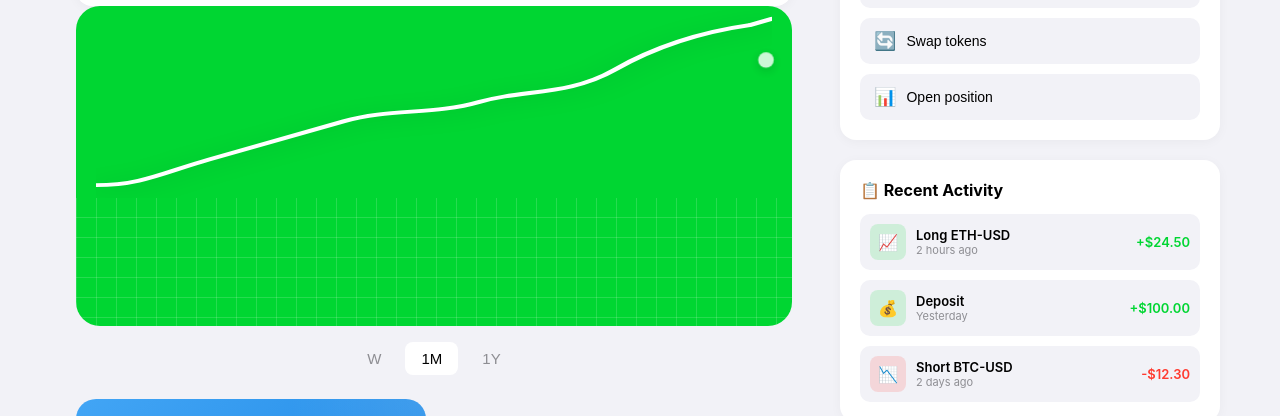
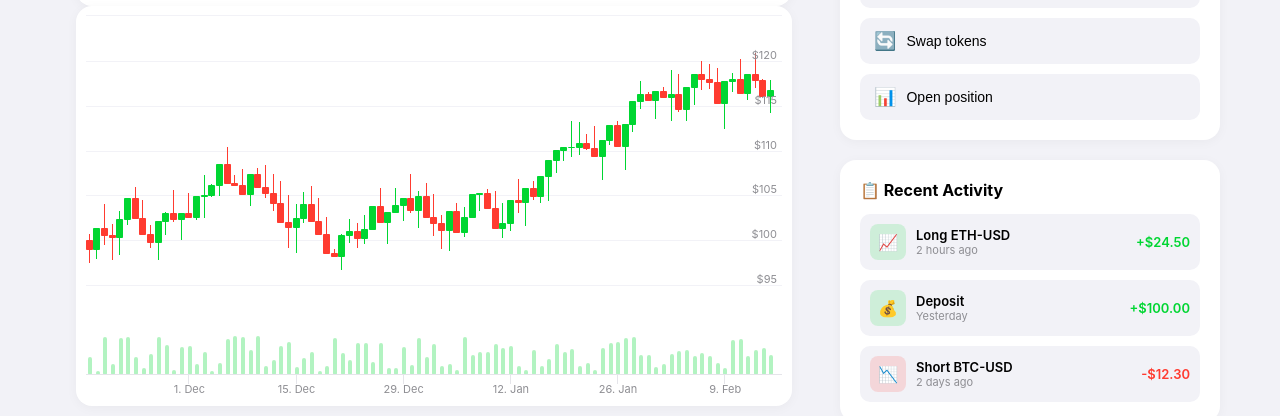
Before and after one commit to luckshury/trading-app, a plain HTML site: page index.html in a window 1280 px wide. Shown: the part 397-813 px from the top of the page. Drawn offline with nearby package versions, Linux system fonts and the light colour scheme.

Commit message:
Add Highcharts Stock candlestick chart with volume

```diff
--- a/index.html
+++ b/index.html
@@ -8,6 +8,10 @@
     <meta name="theme-color" content="#ffffff">
     <title>Trading App</title>
     <link rel="manifest" href="manifest.json">
+    <!-- Highcharts Stock -->
+    <script src="https://code.highcharts.com/stock/highstock.js"></script>
+    <script src="https://code.highcharts.com/stock/modules/data.js"></script>
+    <script src="https://code.highcharts.com/stock/modules/exporting.js"></script>
     <style>
         * {
             margin: 0;
@@ -299,64 +303,22 @@
 
         /* ========== CHART ========== */
         .chart-container {
-            background: var(--green);
-            border-radius: 24px;
-            padding: 20px;
-            height: 240px;
+            background: var(--card-bg);
+            border-radius: 16px;
+            height: 300px;
             position: relative;
             overflow: hidden;
             margin-bottom: 16px;
+            box-shadow: 0 2px 12px rgba(0,0,0,0.04);
         }
 
-        .chart-grid {
-            position: absolute;
-            bottom: 0;
-            left: 0;
-            right: 0;
-            height: 40%;
-            background-image:
-                linear-gradient(to right, rgba(255,255,255,0.15) 1px, transparent 1px),
-                linear-gradient(to top, rgba(255,255,255,0.15) 1px, transparent 1px);
-            background-size: 20px 20px;
+        /* Highcharts custom styling */
+        .highcharts-background {
+            fill: transparent;
         }
 
-        .chart-line {
-            position: absolute;
-            bottom: 40%;
-            left: 20px;
-            right: 20px;
-            height: 60%;
-        }
-
-        .chart-svg {
-            width: 100%;
-            height: 100%;
-        }
-
-        .chart-path {
-            fill: none;
-            stroke: white;
-            stroke-width: 3;
-            stroke-linecap: round;
-            stroke-linejoin: round;
-            filter: drop-shadow(0 2px 8px rgba(0,0,0,0.15));
-        }
-
-        .chart-dot {
-            position: absolute;
-            right: 20px;
-            top: 15%;
-            width: 12px;
-            height: 12px;
-            background: white;
-            border-radius: 50%;
-            box-shadow: 0 2px 8px rgba(0,0,0,0.2);
-            animation: pulse-dot 2s ease-in-out infinite;
-        }
-
-        @keyframes pulse-dot {
-            0%, 100% { transform: scale(1); opacity: 1; }
-            50% { transform: scale(1.3); opacity: 0.8; }
+        .highcharts-range-selector-group {
+            display: none;
         }
 
         /* ========== TIME FILTERS ========== */
@@ -741,7 +703,7 @@
             }
 
             .chart-container {
-                height: 280px;
+                height: 350px;
             }
 
             .bottom-nav {
@@ -779,7 +741,7 @@
             }
 
             .chart-container {
-                height: 320px;
+                height: 400px;
             }
 
             .cards-grid {
@@ -908,16 +870,8 @@
                         </div>
                     </div>
 
-                    <!-- Chart -->
-                    <div class="chart-container animate-in delay-2">
-                        <div class="chart-line">
-                            <svg class="chart-svg" viewBox="0 0 300 150" preserveAspectRatio="none">
-                                <path class="chart-path" d="M0,140 C20,140 30,130 50,120 C70,110 90,100 110,90 C130,80 150,85 170,75 C190,65 210,70 230,50 C250,30 270,20 290,15 L300,10" />
-                            </svg>
-                        </div>
-                        <div class="chart-dot"></div>
-                        <div class="chart-grid"></div>
-                    </div>
+                    <!-- Highcharts Stock Chart -->
+                    <div id="stock-chart" class="chart-container animate-in delay-2"></div>
 
                     <!-- Time Filters -->
                     <div class="time-filters animate-in delay-3">
@@ -1051,6 +1005,178 @@
     </div>
 
     <script>
+        // Generate sample OHLC data
+        function generateOHLCData(days = 90) {
+            const data = [];
+            let date = Date.now() - days * 24 * 60 * 60 * 1000;
+            let open = 100;
+
+            for (let i = 0; i < days; i++) {
+                const change = (Math.random() - 0.48) * 5; // Slight upward bias
+                const high = open + Math.random() * 3;
+                const low = open - Math.random() * 3;
+                const close = open + change;
+
+                data.push([
+                    date,
+                    Math.round(open * 100) / 100,
+                    Math.round(high * 100) / 100,
+                    Math.round(Math.min(open, close, low) * 100) / 100,
+                    Math.round(close * 100) / 100
+                ]);
+
+                date += 24 * 60 * 60 * 1000;
+                open = close;
+            }
+            return data;
+        }
+
+        // Generate volume data
+        function generateVolumeData(days = 90) {
+            const data = [];
+            let date = Date.now() - days * 24 * 60 * 60 * 1000;
+
+            for (let i = 0; i < days; i++) {
+                data.push([
+                    date,
+                    Math.floor(Math.random() * 10000000) + 1000000
+                ]);
+                date += 24 * 60 * 60 * 1000;
+            }
+            return data;
+        }
+
+        // Initialize Highcharts Stock
+        document.addEventListener('DOMContentLoaded', function() {
+            const ohlcData = generateOHLCData(90);
+            const volumeData = generateVolumeData(90);
+
+            Highcharts.setOptions({
+                chart: {
+                    style: {
+                        fontFamily: '-apple-system, BlinkMacSystemFont, "SF Pro Display", "Segoe UI", Roboto, sans-serif'
+                    }
+                }
+            });
+
+            Highcharts.stockChart('stock-chart', {
+                chart: {
+                    backgroundColor: 'transparent',
+                    spacing: [10, 10, 10, 10]
+                },
+
+                credits: { enabled: false },
+                exporting: { enabled: false },
+
+                rangeSelector: {
+                    enabled: false
+                },
+
+                navigator: {
+                    enabled: false
+                },
+
+                scrollbar: {
+                    enabled: false
+                },
+
+                title: {
+                    text: ''
+                },
+
+                xAxis: {
+                    lineColor: '#E5E5EA',
+                    tickColor: '#E5E5EA',
+                    labels: {
+                        style: { color: '#8E8E93', fontSize: '11px' }
+                    },
+                    crosshair: {
+                        color: '#E5E5EA',
+                        dashStyle: 'Dash'
+                    }
+                },
+
+                yAxis: [{
+                    height: '75%',
+                    lineWidth: 0,
+                    gridLineColor: '#F2F2F7',
+                    labels: {
+                        align: 'right',
+                        x: -5,
+                        style: { color: '#8E8E93', fontSize: '11px' },
+                        formatter: function() {
+                            return '$' + this.value.toFixed(0);
+                        }
+                    },
+                    crosshair: {
+                        color: '#E5E5EA',
+                        dashStyle: 'Dash'
+                    }
+                }, {
+                    top: '80%',
+                    height: '20%',
+                    offset: 0,
+                    lineWidth: 0,
+                    gridLineWidth: 0,
+                    labels: { enabled: false }
+                }],
+
+                tooltip: {
+                    backgroundColor: '#000',
+                    borderWidth: 0,
+                    borderRadius: 8,
+                    shadow: false,
+                    style: {
+                        color: '#fff',
+                        fontSize: '12px'
+                    },
+                    split: false,
+                    shared: true,
+                    formatter: function() {
+                        const point = this.points[0].point;
+                        return `<b>${Highcharts.dateFormat('%b %e, %Y', this.x)}</b><br/>
+                            O: $${point.open.toFixed(2)}<br/>
+                            H: $${point.high.toFixed(2)}<br/>
+                            L: $${point.low.toFixed(2)}<br/>
+                            C: $${point.close.toFixed(2)}`;
+                    }
+                },
+
+                plotOptions: {
+                    candlestick: {
+                        color: '#FF3B30',
+                        upColor: '#00D632',
+                        lineColor: '#FF3B30',
+                        upLineColor: '#00D632',
+                        pointPadding: 0.1,
+                        groupPadding: 0.1
+                    },
+                    column: {
+                        borderWidth: 0,
+                        borderRadius: 2
+                    }
+                },
+
+                series: [{
+                    type: 'candlestick',
+                    name: 'Price',
+                    data: ohlcData,
+                    tooltip: {
+                        valueDecimals: 2
+                    }
+                }, {
+                    type: 'column',
+                    name: 'Volume',
+                    data: volumeData,
+                    yAxis: 1,
+                    color: 'rgba(0, 214, 50, 0.3)',
+                    tooltip: {
+                        valueDecimals: 0
+                    }
+                }]
+            });
+        });
+
         // Animate balance on load
         function animateValue(element, start, end, duration) {
             const range = end - start;
```
